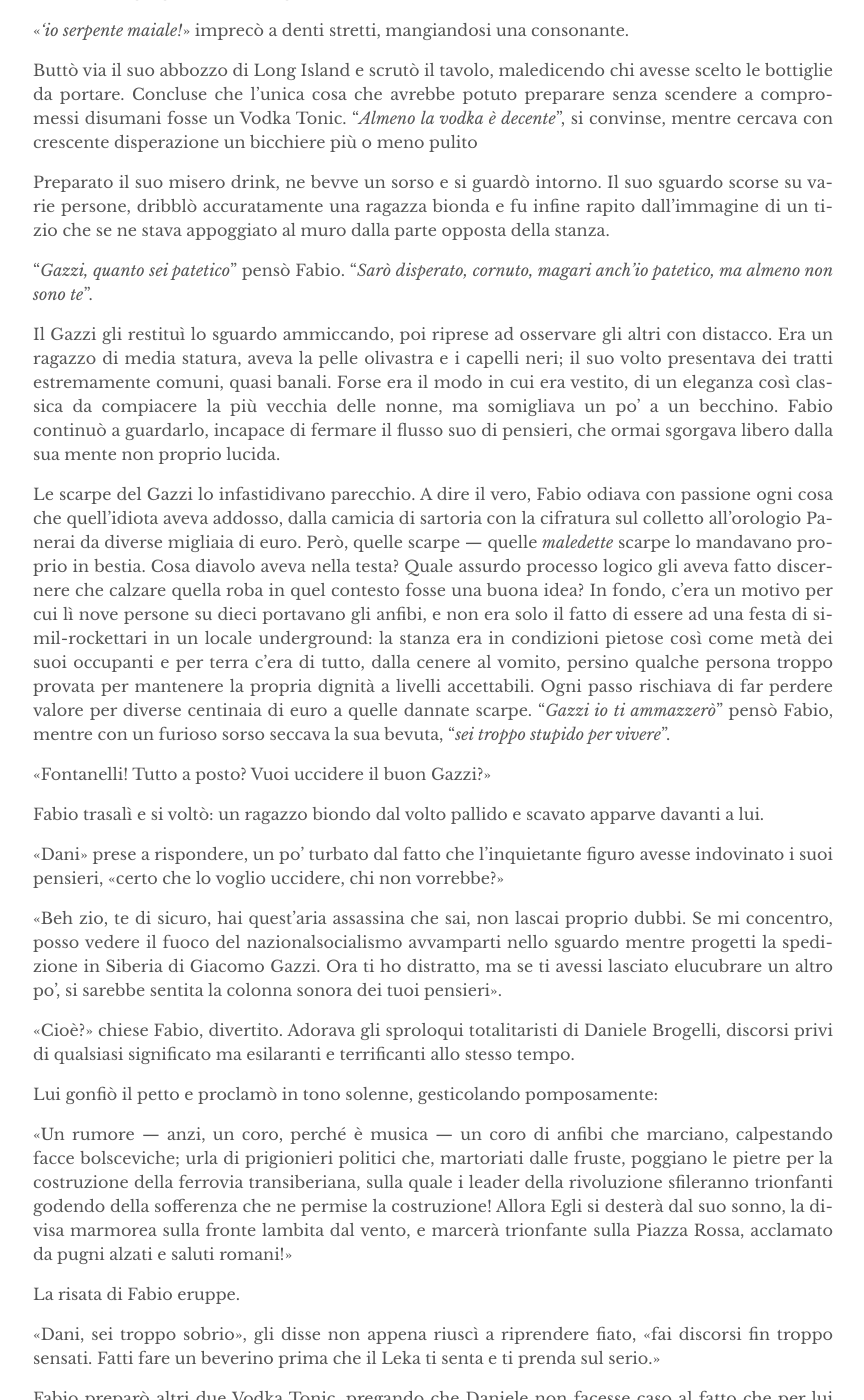
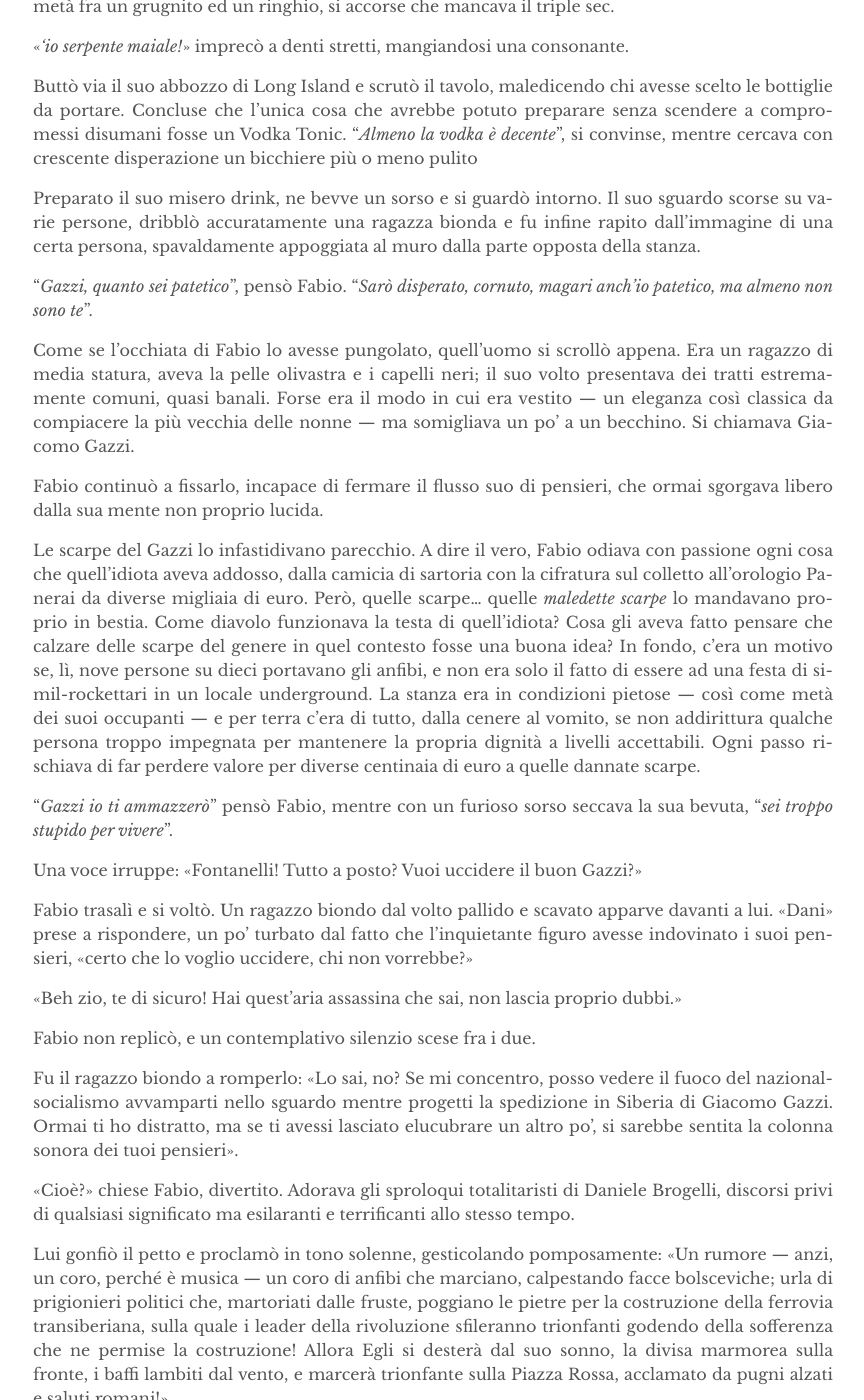
Before and after one commit to eviloutpost/eviloutpost.github.io, a Jekyll site: the page built from _works/sdp_ch/03.md, in a window 1280 px wide and 1400 px high, scrolled down 747 px. Shown: the whole window, without its empty margins (207-1071 px from the left). Built offline with Jekyll 4.4.1, drawn with Linux system fonts in a browser that asks for light colours; some of the changed text lies outside the part shown.

Commit message:
Halfway through ch3

```diff
--- a/_works/sdp_ch/03.md
+++ b/_works/sdp_ch/03.md
@@ -6,49 +6,55 @@ display: 1
 
 Turbinìi colorati e lampeggìi arzigogolati sferzavano lo spazio, restando impressi nella realtà per qualche istante prima di venire sovrascritti da altri guizzi cromatici.
 
-Il frenetico danzare degli artefatti psichedelici era tanto regolare da essere ipnotizzante: tutto accadeva e smetteva di esistere armonicamente, rispettando proporzioni temporali sconosciute ma perfette. Quell'incredibile coreografia sembrava destinata ad essere perpetua, perché tale perfezione non poteva che durare per sempre. Nonostante la sua eternità intrinseca, l'insieme aveva una sua progressività: ogni ciclo cromatico faceva acquisire solidità al tutto. Piano piano, senza perdere il moto perpetuo che il sistema aveva acquisito, quel bizzarro mondo si condensò in qualcosa di molto simile alla realtà concreta di un passato recente: comparvero dei tavolini bassi, da fumo, e divanetti di finta pelle scadente.
+Il frenetico danzare degli artefatti psichedelici era tanto regolare da essere ipnotizzante; tutto accadeva e smetteva di esistere armonicamente, rispettando proporzioni temporali sconosciute ma perfette. Quell'incredibile coreografia sembrava destinata ad essere perpetua, perché tale perfezione non poteva che durare per sempre. Nonostante la sua eternità intrinseca, l'insieme aveva una sua progressività: ad ogni ciclo cromatico, tutto diventava sempre più solido e, piano piano, senza perdere il moto perpetuo che il sistema aveva acquisito, quel bizzarro mondo si condensò in qualcosa di molto simile alla realtà concreta di un passato recente.
+
+Comparvero dei tavolini bassi, da fumo, e divanetti di finta pelle scadente.
 
 Fabio era seduto su uno di essi. Osservava i resti del bicchiere di plastica che aveva appena rotto, maledicendo la sua stretta compulsiva. Sembrava molto stanco, quasi rassegnato, ma probabilmente era solo un po' brillo. Voleva prendere altro da bere, ma gli faceva tanta fatica: il divanetto era così avvolgente, la palpebra così pesante...
 
-La sua sete lo costrinse a vincere la stanchezza. Si alzò, attraversò la stanza gremita di gente e si accinse a preparare un cocktail al tavolo del buffet. "*Che gin di merda*" pensò, mischiando l'alcolico scadente con del rum chiaro e della vodka. Mentre esternava il suo disappunto con un suono a metà fra un grugnito ed un ringhio, si accorse che mancava il triple sec.
+La sua sete lo costrinse a vincere la stanchezza. Si alzò, attraversò la stanza gremita di gente e si accinse a preparare un cocktail al tavolo del buffet. "*Che gin di merda*", pensò, mischiando l'alcolico scadente con del rum chiaro e della vodka. Mentre esternava il suo disappunto con un suono a metà fra un grugnito ed un ringhio, si accorse che mancava il triple sec.
 
 «*'io serpente maiale!*» imprecò a denti stretti, mangiandosi una consonante.
 
 Buttò via il suo abbozzo di Long Island e scrutò il tavolo, maledicendo chi avesse scelto le bottiglie da portare. Concluse che
 l'unica cosa che avrebbe potuto preparare senza scendere a compromessi disumani fosse un Vodka Tonic. "*Almeno la vodka è decente*", si convinse, mentre cercava con crescente disperazione un bicchiere più o meno pulito
 
-Preparato il suo misero drink, ne bevve un sorso e si guardò intorno. Il suo sguardo scorse su varie persone, dribblò accuratamente una ragazza bionda e fu infine rapito dall'immagine di un tizio che se ne stava appoggiato al muro dalla parte opposta della stanza.
+Preparato il suo misero drink, ne bevve un sorso e si guardò intorno. Il suo sguardo scorse su varie persone, dribblò accuratamente una ragazza bionda e fu infine rapito dall'immagine di una certa persona, spavaldamente appoggiata al muro dalla parte opposta della stanza.
 
-"*Gazzi, quanto sei patetico*" pensò Fabio. "*Sarò disperato, cornuto, magari anch'io patetico, ma almeno non sono te*".
+"*Gazzi, quanto sei patetico*", pensò Fabio. "*Sarò disperato, cornuto, magari anch'io patetico, ma almeno non sono te*".
 
-Il Gazzi gli restituì lo sguardo ammiccando, poi riprese ad osservare gli altri con distacco. Era un ragazzo di media statura, aveva la pelle olivastra e i capelli neri; il suo volto presentava dei tratti estremamente comuni, quasi banali. Forse era il modo in cui era vestito, di un eleganza così classica da compiacere la più vecchia delle nonne, ma somigliava un po' a un becchino. Fabio continuò a guardarlo, incapace di fermare il flusso suo di pensieri, che ormai sgorgava libero dalla sua mente non proprio lucida.
+Come se l'occhiata di Fabio lo avesse pungolato, quell'uomo si scrollò appena. Era un ragazzo di media statura, aveva la pelle olivastra e i capelli neri; il suo volto presentava dei tratti estremamente comuni, quasi banali. Forse era il modo in cui era vestito --- un eleganza così classica da compiacere la più vecchia delle nonne --- ma somigliava un po' a un becchino. Si chiamava Giacomo Gazzi.
 
-Le scarpe del Gazzi lo infastidivano parecchio. A dire il vero, Fabio odiava con passione ogni cosa che quell'idiota aveva addosso, dalla camicia di sartoria con la cifratura sul colletto all'orologio Panerai da diverse migliaia di euro. Però, quelle scarpe --- quelle *maledette* scarpe lo mandavano proprio in bestia. Cosa diavolo aveva nella testa? Quale assurdo processo logico gli aveva fatto discernere che calzare quella roba in quel contesto fosse una buona idea? In fondo, c'era un motivo per cui lì nove persone su dieci portavano gli anfibi, e non era solo il fatto di essere ad una festa di simil-rockettari in un locale underground: la stanza era in condizioni pietose così come metà dei suoi occupanti e per terra c'era di tutto, dalla cenere al vomito, persino qualche persona troppo provata per mantenere la propria dignità a livelli accettabili. Ogni passo rischiava di far perdere valore per diverse centinaia di euro a quelle dannate scarpe. "*Gazzi io ti ammazzerò*" pensò Fabio, mentre con un furioso sorso seccava la sua bevuta, "*sei troppo stupido per vivere*".
+Fabio continuò a fissarlo, incapace di fermare il flusso suo di pensieri, che ormai sgorgava libero dalla sua mente non proprio lucida.
 
-«Fontanelli! Tutto a posto? Vuoi uccidere il buon Gazzi?»
+Le scarpe del Gazzi lo infastidivano parecchio. A dire il vero, Fabio odiava con passione ogni cosa che quell'idiota aveva addosso, dalla camicia di sartoria con la cifratura sul colletto all'orologio Panerai da diverse migliaia di euro. Però, quelle scarpe... quelle *maledette scarpe* lo mandavano proprio in bestia. Come diavolo funzionava la testa di quell'idiota? Cosa gli aveva fatto pensare che calzare delle scarpe del genere in quel contesto fosse una buona idea? In fondo, c'era un motivo se, lì, nove persone su dieci portavano gli anfibi, e non era solo il fatto di essere ad una festa di simil-rockettari in un locale underground. La stanza era in condizioni pietose  --- così come metà dei suoi occupanti --- e per terra c'era di tutto, dalla cenere al vomito, se non addirittura qualche persona troppo impegnata per mantenere la propria dignità a livelli accettabili. Ogni passo rischiava di far perdere valore per diverse centinaia di euro a quelle dannate scarpe.
 
-Fabio trasalì e si voltò: un ragazzo biondo dal volto pallido e scavato apparve davanti a lui.
+"*Gazzi io ti ammazzerò*" pensò Fabio, mentre con un furioso sorso seccava la sua bevuta, "*sei troppo stupido per vivere*".
 
-«Dani» prese a rispondere, un po' turbato dal fatto che l'inquietante figuro avesse indovinato i suoi pensieri, «certo che lo voglio uccidere, chi non vorrebbe?»
+Una voce irruppe: «Fontanelli! Tutto a posto? Vuoi uccidere il buon Gazzi?»
 
-«Beh zio, te di sicuro, hai quest'aria assassina che sai, non lascai proprio dubbi. Se mi concentro, posso vedere il fuoco del nazionalsocialismo avvamparti nello sguardo mentre progetti la spedizione in Siberia di Giacomo Gazzi. Ora ti ho distratto, ma se ti avessi lasciato elucubrare un altro po', si sarebbe sentita la colonna sonora dei tuoi pensieri».
+Fabio trasalì e si voltò. Un ragazzo biondo dal volto pallido e scavato apparve davanti a lui. «Dani» prese a rispondere, un po' turbato dal fatto che l'inquietante figuro avesse indovinato i suoi pensieri, «certo che lo voglio uccidere, chi non vorrebbe?»
+
+«Beh zio, te di sicuro! Hai quest'aria assassina che sai, non lascia proprio dubbi.»
+
+Fabio non replicò, e un contemplativo silenzio scese fra i due.
+
+Fu il ragazzo biondo a romperlo: «Lo sai, no? Se mi concentro, posso vedere il fuoco del nazionalsocialismo avvamparti nello sguardo mentre progetti la spedizione in Siberia di Giacomo Gazzi. Ormai ti ho distratto, ma se ti avessi lasciato elucubrare un altro po', si sarebbe sentita la colonna sonora dei tuoi pensieri».
 
 «Cioè?» chiese Fabio, divertito. Adorava gli sproloqui totalitaristi di Daniele Brogelli, discorsi privi di qualsiasi significato ma esilaranti e terrificanti allo stesso tempo.
 
-Lui gonfiò il petto e proclamò in tono solenne, gesticolando pomposamente:
+Lui gonfiò il petto e proclamò in tono solenne, gesticolando pomposamente: «Un rumore --- anzi, un coro, perché è musica --- un coro di anfibi che marciano, calpestando facce bolsceviche; urla di prigionieri politici che, martoriati dalle fruste, poggiano le pietre per la costruzione della ferrovia transiberiana, sulla quale i leader della rivoluzione sfileranno trionfanti godendo della sofferenza che ne permise la costruzione! Allora Egli si desterà dal suo sonno, la divisa marmorea sulla fronte, i baffi lambiti dal vento, e marcerà trionfante sulla Piazza Rossa, acclamato da pugni alzati e saluti romani!»
 
-«Un rumore --- anzi, un coro, perché è musica --- un coro di anfibi che marciano, calpestando facce bolsceviche; urla di prigionieri politici che, martoriati dalle fruste, poggiano le pietre per la costruzione della ferrovia transiberiana, sulla quale i leader della rivoluzione sfileranno trionfanti godendo della sofferenza che ne permise la costruzione! Allora Egli si desterà dal suo sonno, la divisa marmorea sulla fronte lambita dal vento, e marcerà trionfante sulla Piazza Rossa, acclamato da pugni alzati e saluti romani!»
-
-La risata di Fabio eruppe.
+Niente di tutto quello aveva il minimo senso, ma era bellissimo: la risata di Fabio eruppe.
 
 «Dani, sei troppo sobrio», gli disse non appena riuscì a riprendere fiato, «fai discorsi fin troppo sensati. Fatti fare un beverino prima che il Leka ti senta e ti prenda sul serio.»
 
-Fabio preparò altri due Vodka Tonic, pregando che Daniele non facesse caso al fatto che per lui aveva preso un bicchiere vuoto abbandonato sul tavolo da chissacchì.
+La quiete scese nuovamente fra di loro, e Fabio preparò altri due Vodka Tonic, pregando che Daniele non facesse caso al fatto che per lui aveva preso un bicchiere vuoto abbandonato sul tavolo da chissacchì.
 
-«Insomma zio», parlò Daniele, «questo Gazzi non la vuole smettere di fare il dandy nemmeno qui al Cipher, eh?»
+Un argomento ingombrante, accuratamente evitato per tanto tempo, stava esercitando un'incredibile pressione su quel fragile silenzio. Fabio avrebbe potuto sopportarla, Daniele no: parlò. «Insomma zio», disse a bassa voce, «questo Gazzi non la vuole smettere di fare il dandy nemmeno qui al Cipher, eh?»
 
 Fabio osservò per un attimo il volto sciupato dalla droga prima di rispondere. Daniele, con tutti i difetti che poteva avere, era
-affidabile. Il suo passato da tossicodipendente e le cicatrici che aveva lasciato nel suo presente lo rendevano un sicuro confessore. Se mai avesse deciso di divulgare segreti in giro, non sarebbe stato preso molto sul serio. A Fabio bastava: decise che poteva intraprendere con lui questa conversazione.
+affidabile. Il suo passato da tossicodipendente e le cicatrici che aveva lasciato nel suo presente lo rendevano un sicuro confessore. Se mai avesse deciso di divulgare segreti in giro, non sarebbe stato preso molto sul serio. E poi, era suo amico, ed in fondo a Fabio bastava: decise che poteva intraprendere con lui questa conversazione.
 
 «Era proprio quello a cui stavo pensando quando lo guardavo con aria omicida», gli rispose.
 
```
Also changed, not shown: _works/sdp_ch/02.md (+2 -6 lines).
